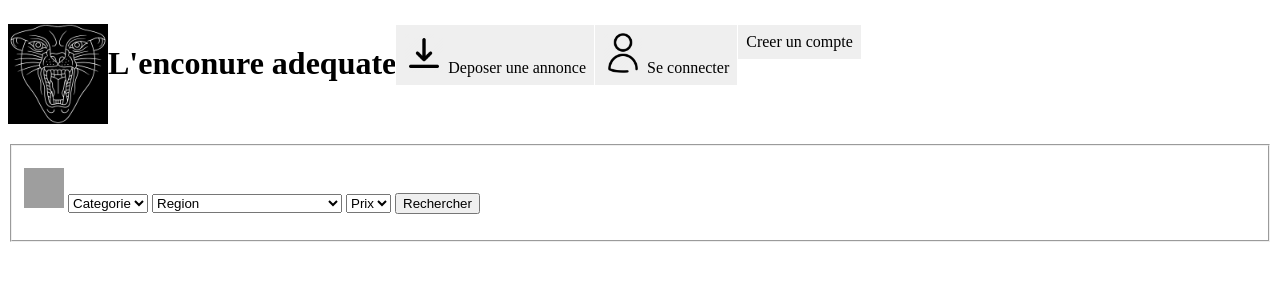
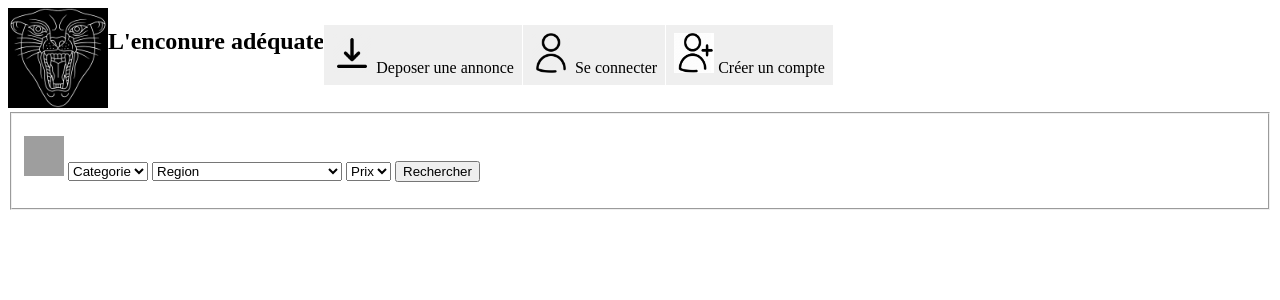
Before and after one commit to BaptSeg/Projet---PHP---S3, a PHP site: page /view/accueil.view.php in a window 1280 px wide. Shown: the top 300 px of the page. Run offline with PHP 8.4, Linux system fonts and the light colour scheme; the template is opened without the code that fills it, so the values that code supplies are empty; grey boxes are pictures that could not be loaded.

Commit message:
Changement accueil html

```diff
--- a/view/accueil.css
+++ b/view/accueil.view.css
@@ -1,3 +1,7 @@
+nav {
+  display: flex;
+}
+
 ul {
   padding:0;
   display: flex;
--- a/view/accueil.view.php
+++ b/view/accueil.view.php
@@ -3,14 +3,20 @@
 <head>
   <meta charset="utf-8">
   <title>L'enconure adequate</title>
-  <link rel="stylesheet" href="accueil.css">
+  <link rel="stylesheet" href="accueil.view.css">
 </head>
 <body>
   <header>
 
-    <ul class="Entete">
-      <li> <img src="./L'enconure adequate.png" alt="logo" height="100 px" width="100 px"> </li>
-      <li> <h1>L'enconure adequate</h1> </li>
+    <nav>
+      <div class="logo">
+        <img src="./L'enconure adequate.png" alt="logo" height="100 px" width="100 px">
+      </div>
+      <div>
+        <h1>L'enconure adéquate</h1>
+      </div>
+      <div class="navbar">
+        <ul>
           <li>
             <a href="../view/test.html">
             <img src="../model/data/icone_deposer_annonce.png" alt="icon_deposer_annonce" height="40 px" width="40 px">
@@ -19,12 +25,15 @@
           </li>
           <li>
             <a href="../view/test.html">
-        <img src="../model/data/icone_utilisateur.png" alt="icon_user" height="40 px" width="40 px">
-        Se connecter
-        </a>
+            <img src="../model/data/icone_utilisateur.png" alt="icon_user" height="40 px" width="40 px"> Se connecter </a>
           </li>
-      <li> <a href="../view/test.html">Creer un compte</a> </li>
+          <li>
+            <a href="../view/test.html">
+            <img src="../model/data/icone_inscription.png" alt="icon_inscription" height="40 px" width="40 px"> Créer un compte </a>
+          </li>
         </ul>
+      </div>
+    </nav>
 
   </header>
   <form method="post" action="../controler/acceuil.ctrl.php">
--- a/view/inscription.view.php
+++ b/view/inscription.view.php
@@ -3,7 +3,7 @@
   <head>
     <meta charset="utf-8">
     <title>Inscription</title>
-    <link rel="stylesheet" href="../Inscription.css">
+    <link rel="stylesheet" href="inscription.view.css">
   </head>
   <body>
     <h1>Inscription</h1>
```
Also changed, not shown: model/data/data.db, model/data/icone_inscription.png (added), model/data/nav_background.jpg (added), view/inscription.view.css (renamed from view/inscription.css). Lines whose indentation alone changed are shown as unchanged.
